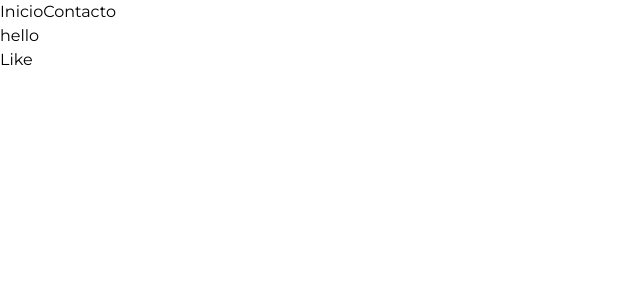
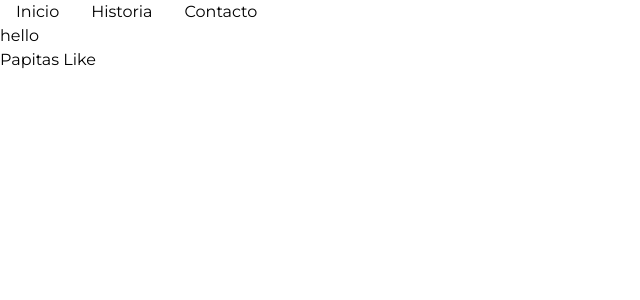
Before and after one commit to MaxAntony/papitas-like, a Next.js app: page / in a window 1280 px wide. Shown: the top 300 px of the page, without its empty margins (0-640 px from the left). Built offline with nearby package versions, Linux system fonts and the light colour scheme.

Commit message:
update navbar and footer

```diff
--- a/components/Footer.tsx
+++ b/components/Footer.tsx
@@ -3,7 +3,7 @@ import { FC } from "react";
 export const Footer: FC = () => {
   return (
     <footer>
-      Like
+      Papitas Like
     </footer>
   )
 }
--- a/components/Navbar.tsx
+++ b/components/Navbar.tsx
@@ -1,20 +1,31 @@
 import Link from "next/link";
 import { FC } from "react";
+
+type NavElement = { title: string, path: string }
+
+const navElements: NavElement[] = [
+  { title: 'Inicio', path: '/' },
+  { title: 'Historia', path: '/history' },
+  { title: 'Contacto', path: '/contact' },
+]
+
+const NavItem: FC<{ navElement: NavElement }> = ({ navElement }) => {
+  return (
+    <li>
+      <Link href={navElement.path}>
+        <a className="p-4">
+          {navElement.title}
+        </a>
+      </Link>
+    </li>
+  )
+}
 
 export const Navbar: FC = () => {
   return (
     <nav>
       <ul className="flex">
-        <li>
-          <Link href={'/'}>
-            Inicio
-          </Link>
-        </li>
-        <li>
-          <Link href={'/contact'}>
-            Contacto
-          </Link>
-        </li>
+        {navElements.map(ne => (<NavItem navElement={ne} />))}
       </ul>
     </nav>
   )
```
